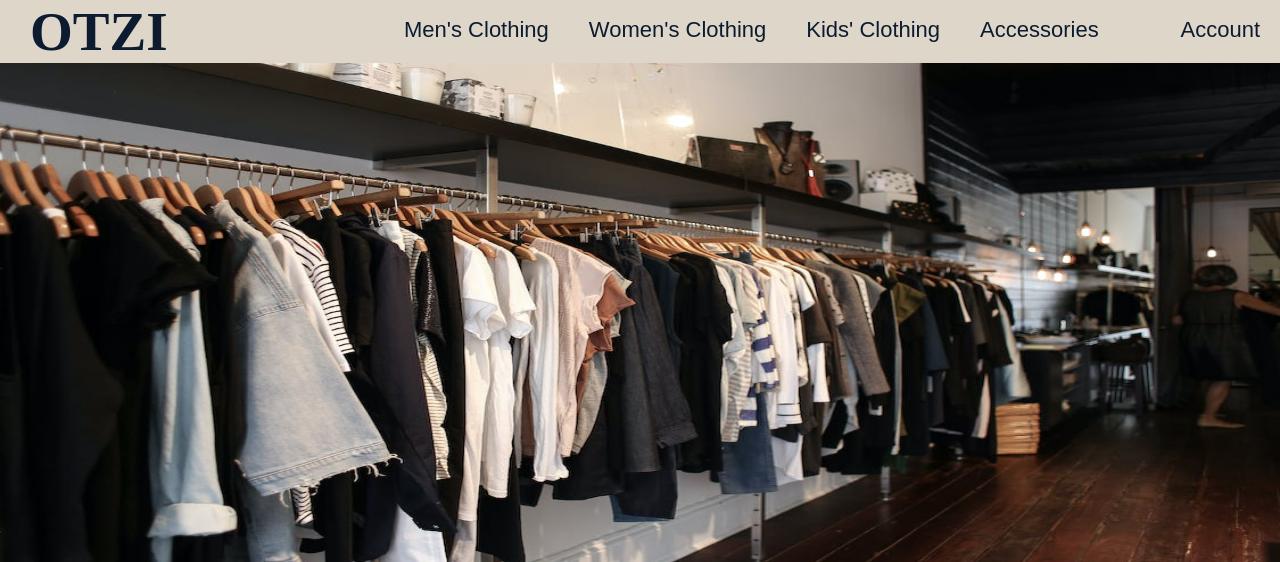
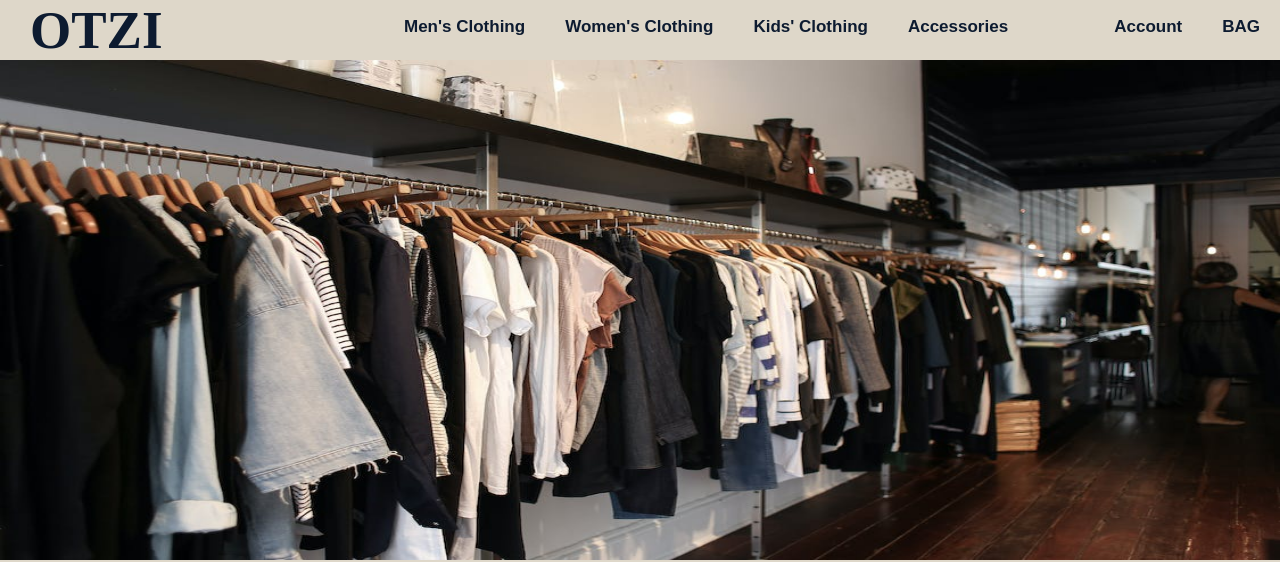
Before and after one commit to rauuu369/Store, a PHP site: page /homepage.html in a window 1280 px wide. Shown: the top 562 px of the page. Run offline with PHP 8.4, Linux system fonts and the light colour scheme.

Commit message:
Se agrego la opcion de bolsa y se modifico el css para el correcto funcionamiento del header

```diff
--- a/OTZI/css/home.css
+++ b/OTZI/css/home.css
@@ -1,6 +1,10 @@
 * {
     padding: 0px;
     margin: 0px;
+}
+
+header{
+    height: 60px;
 }
 
 body{
@@ -9,11 +13,12 @@ body{
 
 .logo{
     float: left;
+    height: 60px;
     width: 13%;
 }
 
 .title{
-    font-size: 55px;
+    font-size: 53px;
     color: #0d1b30;
     padding-left: 30px;
 }
@@ -25,7 +30,7 @@ body{
 }
 
 a{
-    font-size: 22px;
+    font-size: 17px;
     font-family: 'Oswald', sans-serif;
     color: #0d1b30;
     display: inline-block;
@@ -35,10 +40,13 @@ a{
 
 .options{
     margin-top: 2px;
+    font-weight: bold;
+    display: flex;
     float: left;
 }
 
 .account{
     margin-top: 2px;
+    font-weight: bold;
     float: right;
 }
--- a/OTZI/homepage.html
+++ b/OTZI/homepage.html
@@ -17,6 +17,7 @@
                     <a class="options">Women's Clothing</a>
                     <a class="options">Kids' Clothing</a>
                     <a class="options">Accessories</a>
+                    <a class="account">BAG</a>
                     <a class="account">Account</a>
             </nav>
     </header>
```
